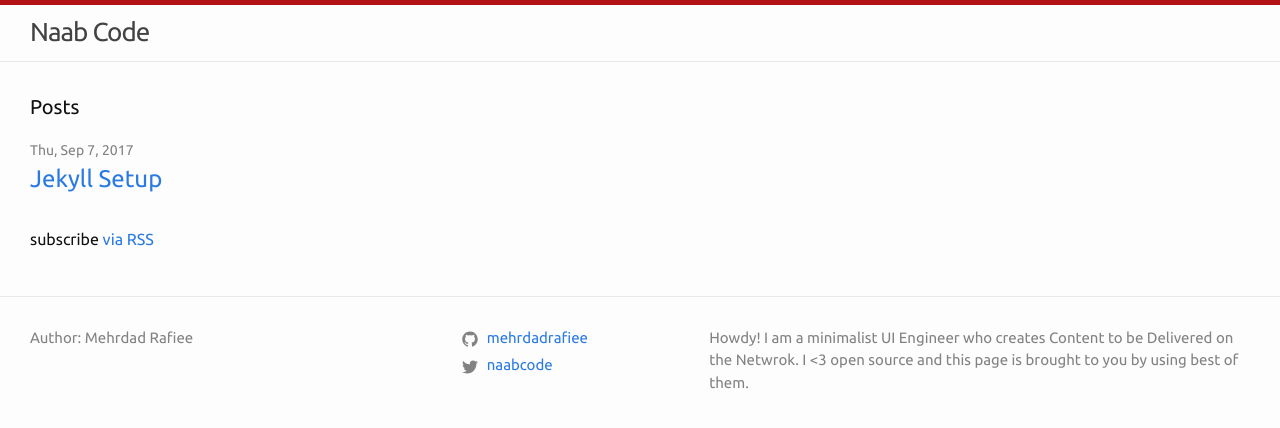
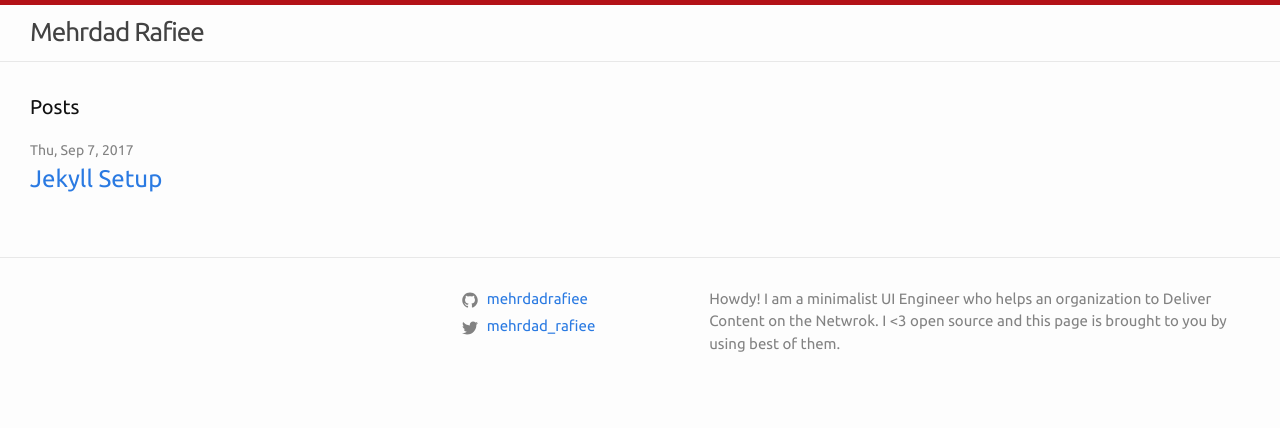
Before and after one commit to mehrdadrafiee/mehrdadrafiee.github.io, a Jekyll site: the page built from index.md, in a window 1280 px wide. Shown: the top 428 px of the page. Built offline with Jekyll 4.4.1, drawn with Linux system fonts in a browser that asks for light colours.

Commit message:
change CNAME and edit page

```diff
--- a/CNAME
+++ b/CNAME
@@ -1 +1 @@
-naabcode.com
+emare.me
--- a/_config.yml
+++ b/_config.yml
@@ -1,12 +1,12 @@
-title: Naab Code
+title: Mehrdad Rafiee
 author: Mehrdad Rafiee
 description: > # this means to ignore newlines until "baseurl:"
   Howdy!
-  I am a minimalist UI Engineer who creates Content to be Delivered on the Netwrok.
+  I am a minimalist UI Engineer who helps an organization to Deliver Content on the Netwrok.
   I <3 open source and this page is brought to you by using best of them.
 
-twitter_username: naabcode
 github_username:  mehrdadrafiee
+twitter_username: mehrdad_rafiee
 
 # Minima date format
 # refer to http://shopify.github.io/liquid/filters/date/ if you want to customize this
--- a/_includes/disqus_comments.html
+++ b/_includes/disqus_comments.html
@@ -1,5 +1,4 @@
 {% if page.comments != false and jekyll.environment == "production" %}
-
   <div id="disqus_thread"></div>
   <script>
     var disqus_config = function () {
--- a/_includes/footer.html
+++ b/_includes/footer.html
@@ -1,10 +1,8 @@
 <footer class="site-footer">
-
   <div class="wrapper">
-
     <div class="footer-col-wrapper">
       <div class="footer-col footer-col-1">
-        <ul class="contact-list">
+        <!-- <ul class="contact-list">
           <li>Author:
             {% if site.author %}
               {{ site.author | escape }}
@@ -12,9 +10,8 @@
               {{ site.title | escape }}
             {% endif %}
           </li>
-        </ul>
+        </ul> -->
       </div>
-
       <div class="footer-col footer-col-2">
         <ul class="social-media-list">
           {% if site.github_username %}
@@ -22,7 +19,6 @@
               {% include icon-github.html username=site.github_username %}
             </li>
           {% endif %}
-
           {% if site.twitter_username %}
             <li>
               {% include icon-twitter.html username=site.twitter_username %}
@@ -30,12 +26,9 @@
           {% endif %}
         </ul>
       </div>
-
       <div class="footer-col footer-col-3">
         <p>{{ site.description | escape }}</p>
       </div>
     </div>
-
   </div>
-
 </footer>
--- a/_includes/head.html
+++ b/_includes/head.html
@@ -13,6 +13,6 @@
   <link href="https://fonts.googleapis.com/css?family=Ubuntu" rel="stylesheet">
 
   {% if jekyll.environment == 'production' and site.google_analytics %}
-  {% include google-analytics.html %}
+    {% include google-analytics.html %}
   {% endif %}
 </head>
--- a/_layouts/home.html
+++ b/_layouts/home.html
@@ -21,6 +21,6 @@ layout: default
     {% endfor %}
   </ul>
 
-  <p class="rss-subscribe">subscribe <a href="{{ "/feed.xml" | relative_url }}">via RSS</a></p>
+  <!-- <p class="rss-subscribe">subscribe <a href="{{ "/feed.xml" | relative_url }}">via RSS</a></p> -->
 
 </div>
```
Lines whose indentation alone changed are shown as unchanged.
